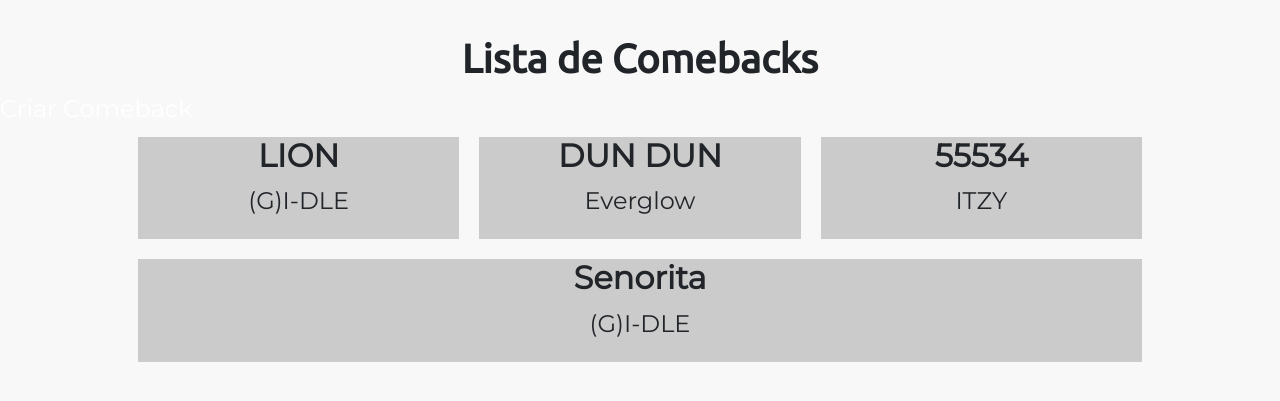
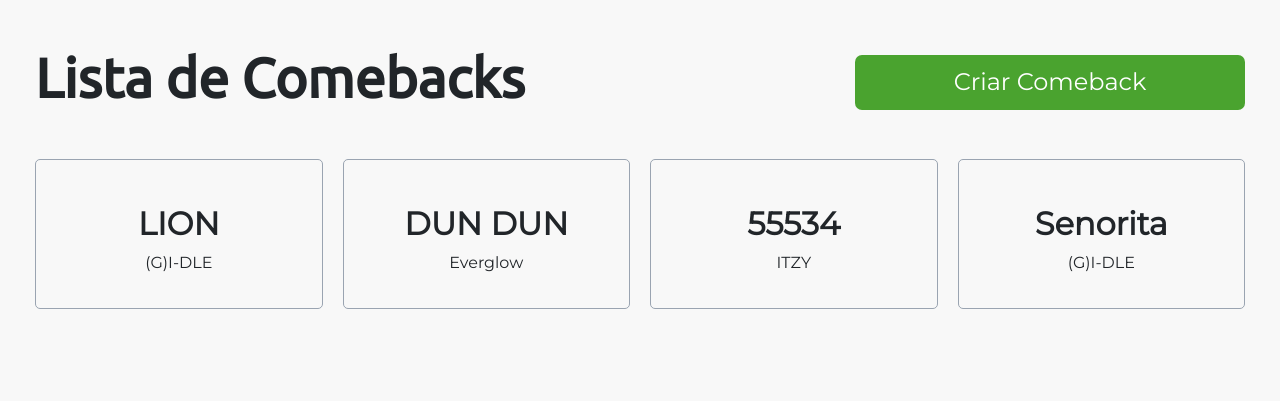
Before and after one commit to Bruno-Felix/CRUD_Grupos-Django, a Django app: page /comebacks in a window 1280 px wide. Shown: the part 65-466 px from the top of the page. Run offline with Django 3.2, Linux system fonts and the light colour scheme; data comes from the database, SQL or seed files in the repository; some libraries are stand-ins or nearby versions.

Commit message:
Adicionando botão criar Comeback e modificando css do flexComeback

```diff
--- a/novosGrupos/static/css/styleListaDeComebacks.css
+++ b/novosGrupos/static/css/styleListaDeComebacks.css
@@ -1,24 +1,63 @@
+.divBotaoCriarComeback{
+    justify-content: space-between;
+    margin: auto;
+    display: flex;
+    flex-wrap: wrap;
+    max-width: 1250px;
+    width: 100%;
+    margin-top: 90px;
+    padding: 20px;
+}
+
 .tituloListaDeComebacks{
-    margin-top: 100px;
+    align-self: center;
     text-align: center;
+    font-size: 55px;
     font-family: 'Ubuntu', sans-serif;
 }
 
+.botaoCriarComeback {
+    align-self: center;
+    text-align: center;
+    color: #ffffff;
+    background-color: #4AA32F;
+    border-radius: 7px;
+    height: 55px;
+    width: 390px;
+    padding-top: 9px;
+}
+
+.botaoCriarComeback:hover{
+    background-color: #4AA32F;
+    color: #ffffff;
+    text-decoration: none;
+}
 
 /* Flexbox da Listagem */
 .flexComebacks{
-    margin: 0 auto;
-    width: 80%; /* Valor da Largura */
+    margin: 0px auto;
+    width: 100%; /* Valor da Largura */
     display:flex;
     flex-wrap: wrap;
-    max-width: 1200px;
+    max-width: 1250px;
+    padding: 10px;
 }
 
 .flexComebacks > div{
+    height: 150px;
+    font-size: medium;
     cursor: pointer;
-    background-color: #cccbcb;
-    flex:1 1 270px;
+    flex:1 1 200px;
     text-align: center;
+    border-radius: 5px;
+    border: 1px solid #9aa4b1;
     padding-bottom: 20px;
+    padding-top: 45px;
     margin: 10px 10px 10px 10px;
 }
+
+.flexComebacks > div:hover{
+    background-color: #4AA32F;
+    transition: 0.3s;
+    color: #ffffff;
+}
```
